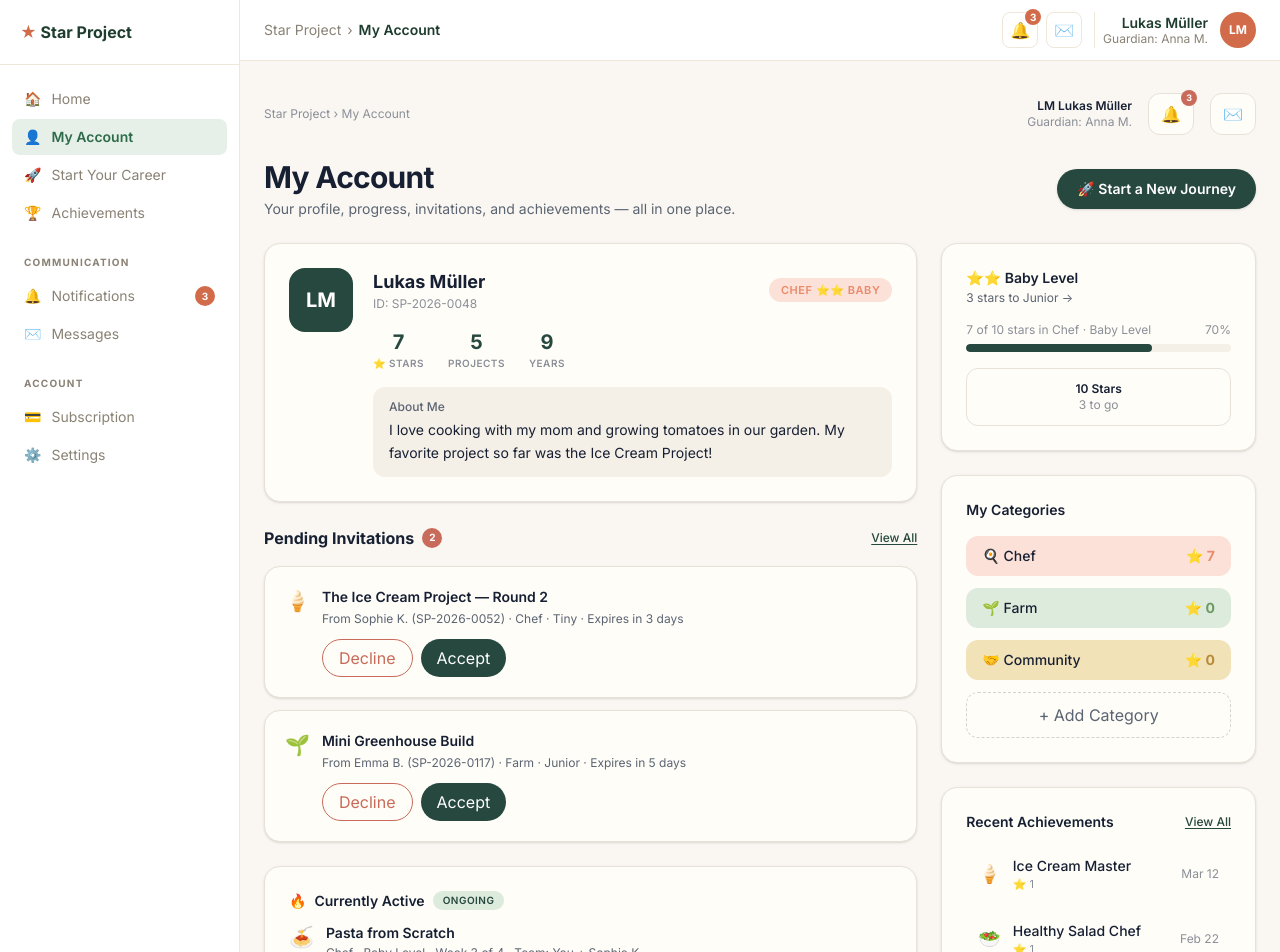
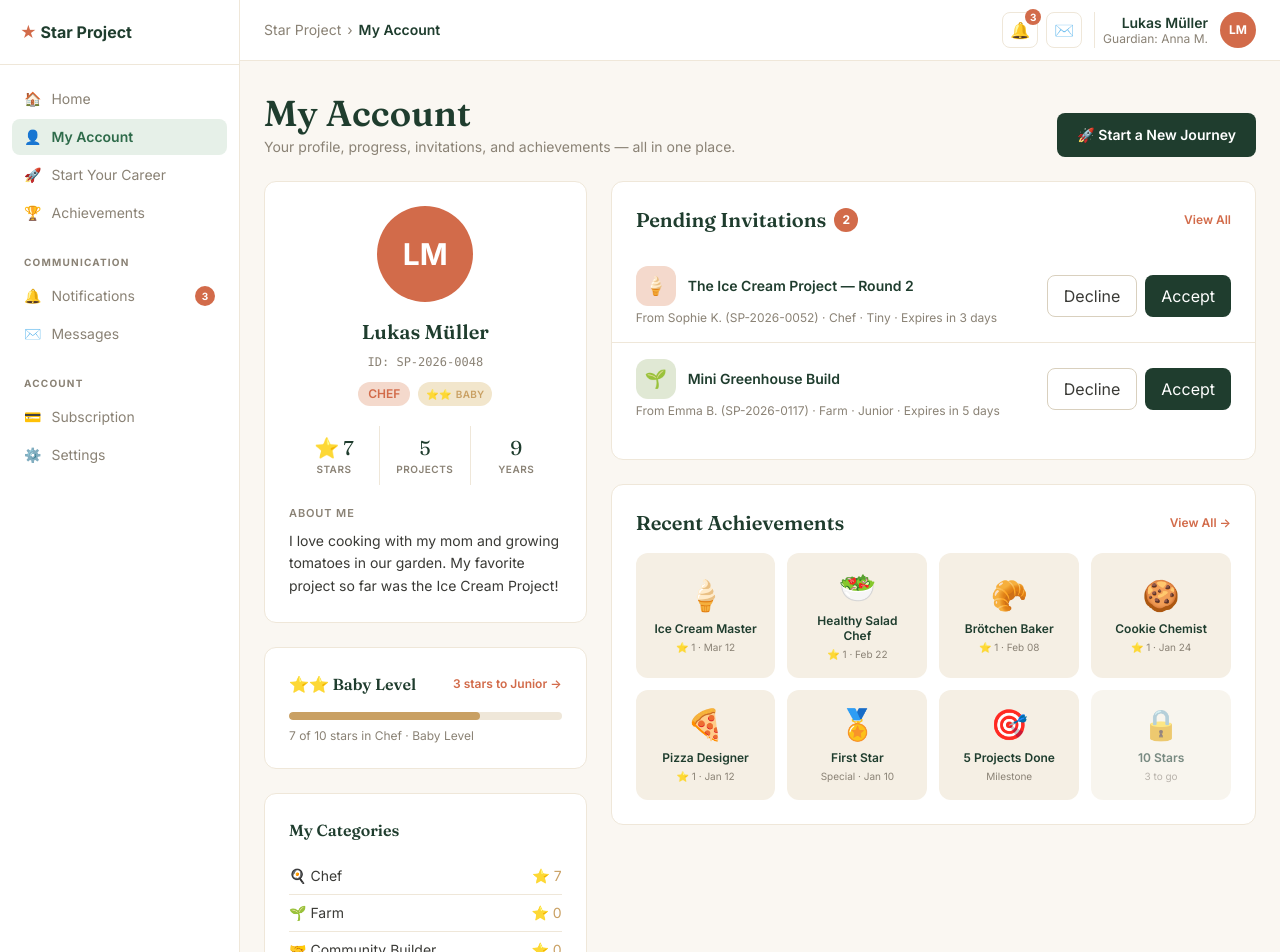
Before and after one commit to iyikbe/star-project-pwa, a React (Vite) app: page /account in a window 1280 px wide. Shown: the top 952 px of the page. Built offline with nearby package versions, Linux system fonts and the light colour scheme.

Commit message:
feat(account): rebuild my account page from mockup p.04 with shared components

```diff
--- a/src/features/account/AccountPage.tsx
+++ b/src/features/account/AccountPage.tsx
@@ -1,96 +1,27 @@
 import { Link } from 'react-router-dom'
+import { SectionEyebrow, IconTile, Pill } from '../../components/ui'
+import { LevelBadge } from '../../components/cards'
+import { CURRENT_USER } from '../../data/mock/users'
+import { RECENT_ACHIEVEMENTS } from '../../data/mock/achievements'
+import { LEVELS } from '../../lib/constants/levels'
+import { CATEGORIES } from '../../lib/constants/categories'
 
-type Invitation = {
-  icon: string
-  title: string
-  from: string
-  fromId: string
-  category: string
-  level: string
-  expiresIn: string
-}
+/* ─── Page header ─── */
 
-type Achievement = {
-  icon: string
-  title: string
-  label: string
-  date: string
-}
-
-const INVITATIONS: Invitation[] = [
-  {
-    icon: '🍦',
-    title: 'The Ice Cream Project — Round 2',
-    from: 'Sophie K.',
-    fromId: 'SP-2026-0052',
-    category: 'Chef',
-    level: 'Tiny',
-    expiresIn: '3 days',
-  },
-  {
-    icon: '🌱',
-    title: 'Mini Greenhouse Build',
-    from: 'Emma B.',
-    fromId: 'SP-2026-0117',
-    category: 'Farm',
-    level: 'Junior',
-    expiresIn: '5 days',
-  },
-]
-
-const ACHIEVEMENTS: Achievement[] = [
-  { icon: '🍦', title: 'Ice Cream Master', label: '⭐ 1', date: 'Mar 12' },
-  { icon: '🥗', title: 'Healthy Salad Chef', label: '⭐ 1', date: 'Feb 22' },
-  { icon: '🥐', title: 'Brötchen Baker', label: '⭐ 1', date: 'Feb 08' },
-  { icon: '🍪', title: 'Cookie Chemist', label: '⭐ 1', date: 'Jan 24' },
-  { icon: '🍕', title: 'Pizza Designer', label: '⭐ 1', date: 'Jan 12' },
-  { icon: '🏅', title: 'First Star', label: 'Special', date: 'Jan 10' },
-  { icon: '🎯', title: '5 Projects Done', label: 'Milestone', date: '' },
-]
-
-function TopBar() {
+function PageHeader() {
   return (
-    <div className="mb-6 flex flex-col gap-3 sm:flex-row sm:items-center sm:justify-between">
-      <p className="text-xs text-[#8A8F98]">Star Project › My Account</p>
-      <div className="flex items-center gap-4">
-        <div className="text-right text-xs">
-          <p className="font-semibold text-[#172033]">LM Lukas Müller</p>
-          <p className="text-[#8A8F98]">Guardian: Anna M.</p>
-        </div>
-        <button
-          type="button"
-          className="relative rounded-xl border border-[#E8E1D8] bg-[#FFFDF8] px-3 py-2 text-sm text-[#5B6472] hover:bg-[#F4EFE7]"
-        >
-          🔔
-          <span className="absolute -right-1 -top-1 flex h-4 w-4 items-center justify-center rounded-full bg-[#C96B5A] text-[9px] font-bold text-white">
-            3
-          </span>
-        </button>
-        <button
-          type="button"
-          className="rounded-xl border border-[#E8E1D8] bg-[#FFFDF8] px-3 py-2 text-sm text-[#5B6472] hover:bg-[#F4EFE7]"
-        >
-          ✉️
-        </button>
-      </div>
-    </div>
-  )
-}
-
-function HeaderSection() {
-  return (
-    <div className="mb-6 flex flex-col gap-4 sm:flex-row sm:items-center sm:justify-between">
+    <div className="flex flex-col gap-4 md:flex-row md:items-end md:justify-between">
       <div>
-        <h1 className="text-2xl font-bold tracking-tight text-[#172033] md:text-3xl">
+        <h1 className="font-serif text-3xl font-semibold tracking-normal text-sp-primary md:text-4xl">
           My Account
         </h1>
-        <p className="mt-1 text-sm text-[#5B6472]">
+        <p className="mt-1 text-sm text-sp-text-muted">
           Your profile, progress, invitations, and achievements — all in one place.
         </p>
       </div>
       <Link
         to="/start"
-        className="inline-flex items-center gap-1.5 rounded-full bg-[#26483E] px-5 py-2.5 text-sm font-semibold text-white shadow-sm transition-all hover:bg-[#1F3D35] hover:shadow-md"
+        className="inline-flex items-center gap-2 whitespace-nowrap rounded-lg bg-sp-primary px-5 py-3 text-sm font-semibold text-white transition-colors hover:bg-sp-primary-hover"
       >
         🚀 Start a New Journey
       </Link>
@@ -98,109 +29,113 @@ function HeaderSection() {
   )
 }
 
+/* ─── Card A — Profile ─── */
+
 function ProfileCard() {
   return (
-    <div className="rounded-2xl border border-[#E8E1D8] bg-[#FFFDF8] p-6 shadow-sm">
-      <div className="flex flex-col gap-5 sm:flex-row">
-        <div className="flex h-16 w-16 shrink-0 items-center justify-center rounded-2xl bg-[#26483E] text-xl font-bold text-white">
-          LM
+    <div className="rounded-xl border border-sp-border-soft bg-white p-6">
+      <div className="mx-auto flex h-24 w-24 items-center justify-center rounded-full bg-sp-coral text-3xl font-bold text-white">
+        {CURRENT_USER.childInitials}
       </div>
 
-        <div className="flex-1">
-          <div className="flex flex-col gap-2 sm:flex-row sm:items-center sm:justify-between">
-            <div>
-              <h2 className="text-lg font-bold text-[#172033]">Lukas Müller</h2>
-              <p className="text-xs text-[#8A8F98]">ID: SP-2026-0048</p>
-            </div>
-            <span className="inline-block self-start rounded-full bg-[#FCE1D8] px-3 py-1 text-[11px] font-semibold uppercase tracking-wider text-[#E98A6A] sm:self-auto">
-              CHEF ⭐⭐ BABY
+      <p className="font-serif mt-4 text-center text-xl font-semibold text-sp-primary">
+        {CURRENT_USER.childName}
+      </p>
+      <p className="mt-2 text-center font-mono text-xs text-sp-text-muted">
+        ID: {CURRENT_USER.studentId}
+      </p>
+
+      <div className="mt-3 flex justify-center gap-2">
+        <span className="inline-flex items-center gap-1 rounded-full bg-category-chef-bg px-2.5 py-1 text-xs font-semibold uppercase text-category-chef">
+          {CATEGORIES[CURRENT_USER.currentCategory].shortLabel}
         </span>
+        <LevelBadge level={CURRENT_USER.currentLevel} />
       </div>
 
-          <div className="mt-4 flex gap-6">
-            <div className="text-center">
-              <p className="text-xl font-bold text-[#26483E]">7</p>
-              <p className="text-[10px] font-semibold uppercase tracking-wider text-[#8A8F98]">
-                ⭐ STARS
-              </p>
+      <div className="mt-5 grid grid-cols-3 divide-x divide-sp-border-soft">
+        <div className="flex flex-col items-center py-2">
+          <p className="font-serif text-xl text-sp-primary">⭐ {CURRENT_USER.totalStars}</p>
+          <p className="text-[10px] font-semibold uppercase tracking-wider text-sp-text-muted">STARS</p>
         </div>
-            <div className="text-center">
-              <p className="text-xl font-bold text-[#26483E]">5</p>
-              <p className="text-[10px] font-semibold uppercase tracking-wider text-[#8A8F98]">
-                PROJECTS
-              </p>
+        <div className="flex flex-col items-center py-2">
+          <p className="font-serif text-xl text-sp-primary">{CURRENT_USER.projectsCompleted}</p>
+          <p className="text-[10px] font-semibold uppercase tracking-wider text-sp-text-muted">PROJECTS</p>
         </div>
-            <div className="text-center">
-              <p className="text-xl font-bold text-[#26483E]">9</p>
-              <p className="text-[10px] font-semibold uppercase tracking-wider text-[#8A8F98]">
-                YEARS
-              </p>
+        <div className="flex flex-col items-center py-2">
+          <p className="font-serif text-xl text-sp-primary">{CURRENT_USER.age}</p>
+          <p className="text-[10px] font-semibold uppercase tracking-wider text-sp-text-muted">YEARS</p>
         </div>
       </div>
 
-          <div className="mt-4 rounded-xl bg-[#F4EFE7] px-4 py-3">
-            <p className="text-xs font-medium text-[#5B6472]">About Me</p>
-            <p className="mt-1 text-sm leading-relaxed text-[#172033]">
-              I love cooking with my mom and growing tomatoes in our garden. My favorite project so
-              far was the Ice Cream Project!
-            </p>
-          </div>
-        </div>
+      <div className="mt-5">
+        <SectionEyebrow color="muted">ABOUT ME</SectionEyebrow>
+        <p className="mt-2 text-sm leading-relaxed text-sp-text-primary">{CURRENT_USER.aboutMe}</p>
       </div>
     </div>
   )
 }
 
-function ProgressCard() {
+/* ─── Card B — Level progress ─── */
+
+function LevelProgressCard() {
+  const level = LEVELS[CURRENT_USER.currentLevel]
+
   return (
-    <div className="rounded-2xl border border-[#E8E1D8] bg-[#FFFDF8] p-6 shadow-sm">
-      <p className="text-sm font-semibold text-[#172033]">⭐⭐ Baby Level</p>
-      <p className="mt-0.5 text-xs text-[#5B6472]">3 stars to Junior →</p>
+    <div className="rounded-xl border border-sp-border-soft bg-white p-5 md:p-6">
+      <div className="flex items-center justify-between">
+        <h3 className="font-serif flex items-center gap-2 text-base font-semibold text-sp-primary">
+          {level.starsDisplay} {level.label} Level
+        </h3>
+        <span className="text-xs font-semibold text-sp-coral hover:underline">
+          3 stars to Junior →
+        </span>
+      </div>
 
       <div className="mt-4">
-        <div className="flex items-center justify-between text-xs text-[#8A8F98]">
-          <span>7 of 10 stars in Chef · Baby Level</span>
-          <span>70%</span>
-        </div>
-        <div className="mt-1.5 h-2 w-full overflow-hidden rounded-full bg-[#F4EFE7]">
-          <div className="h-full w-[70%] rounded-full bg-[#26483E]" />
+        <div className="h-2 w-full overflow-hidden rounded-full bg-sp-border-soft">
+          <div className="h-full rounded-full bg-sp-gold" style={{ width: '70%' }} />
         </div>
       </div>
-
-      <div className="mt-4 rounded-xl border border-[#E8E1D8] px-4 py-3">
-        <p className="text-center text-xs text-[#8A8F98]">
-          <span className="font-semibold text-[#172033]">10 Stars</span>
-          <br />
-          3 to go
+      <p className="mt-2 text-xs text-sp-text-muted">
+        {CURRENT_USER.totalStars} of 10 stars in Chef · Baby Level
       </p>
-      </div>
     </div>
   )
 }
 
+/* ─── Card C — My Categories ─── */
+
+const CATEGORY_LIST = [
+  { slug: 'chef' as const, name: 'Chef', emoji: '🍳', stars: 7 },
+  { slug: 'farm' as const, name: 'Farm', emoji: '🌱', stars: 0 },
+  { slug: 'community' as const, name: 'Community', emoji: '🤝', stars: 0 },
+]
+
 function CategoriesCard() {
   return (
-    <div className="rounded-2xl border border-[#E8E1D8] bg-[#FFFDF8] p-6 shadow-sm">
-      <p className="mb-4 text-sm font-semibold text-[#172033]">My Categories</p>
+    <div className="rounded-xl border border-sp-border-soft bg-white p-5 md:p-6">
+      <h3 className="font-serif text-base font-semibold text-sp-primary">My Categories</h3>
 
-      <div className="space-y-3">
-        <div className="flex items-center justify-between rounded-xl bg-[#FCE1D8] px-4 py-2.5">
-          <span className="text-sm font-medium text-[#172033]">🍳 Chef</span>
-          <span className="text-sm font-bold text-[#E98A6A]">⭐ 7</span>
+      <div className="mt-4 divide-y divide-sp-border-soft">
+        {CATEGORY_LIST.map((cat) => {
+          const info = CATEGORIES[cat.slug]
+          return (
+            <div
+              key={cat.slug}
+              className="flex items-center justify-between py-2 last:border-0"
+            >
+              <span className="text-sm text-sp-text-primary">{info.emoji} {info.label}</span>
+              <span className="text-sm" style={{ color: '#C9A063' }}>
+                ⭐ {cat.stars}
+              </span>
             </div>
-        <div className="flex items-center justify-between rounded-xl bg-[#DDEBDD] px-4 py-2.5">
-          <span className="text-sm font-medium text-[#172033]">🌱 Farm</span>
-          <span className="text-sm font-bold text-[#6C9A63]">⭐ 0</span>
-        </div>
-        <div className="flex items-center justify-between rounded-xl bg-[#F2E2B8] px-4 py-2.5">
-          <span className="text-sm font-medium text-[#172033]">🤝 Community</span>
-          <span className="text-sm font-bold text-[#B88A3A]">⭐ 0</span>
-        </div>
+          )
+        })}
       </div>
 
       <button
         type="button"
-        className="mt-3 w-full rounded-xl border border-dashed border-[#D8D3CA] px-4 py-2.5 text-sm font-medium text-[#5B6472] transition-colors hover:border-[#26483E] hover:text-[#26483E]"
+        className="mt-4 w-full rounded-lg border border-sp-border-input bg-white py-2.5 text-sm font-semibold text-sp-primary transition-colors hover:bg-sp-bg-card-muted"
       >
         + Add Category
       </button>
@@ -208,86 +143,62 @@ function CategoriesCard() {
   )
 }
 
-function InvitationCard({ invitation }: { invitation: Invitation }) {
+/* ─── Card D — Pending Invitations ─── */
+
+const INVITATIONS = [
+  {
+    icon: '🍦',
+    tint: 'chef' as const,
+    title: 'The Ice Cream Project — Round 2',
+    detail: 'From Sophie K. (SP-2026-0052) · Chef · Tiny · Expires in 3 days',
+  },
+  {
+    icon: '🌱',
+    tint: 'farm' as const,
+    title: 'Mini Greenhouse Build',
+    detail: 'From Emma B. (SP-2026-0117) · Farm · Junior · Expires in 5 days',
+  },
+]
+
+function InvitationsCard() {
   return (
-    <div className="rounded-2xl border border-[#E8E1D8] bg-[#FFFDF8] p-5 shadow-sm">
-      <div className="flex items-start gap-3">
-        <span className="text-xl">{invitation.icon}</span>
+    <div className="rounded-xl border border-sp-border-soft bg-white p-5 md:p-6">
+      <div className="flex items-center justify-between">
+        <div className="flex items-center gap-2">
+          <h3 className="font-serif text-lg font-semibold text-sp-primary md:text-xl">
+            Pending Invitations
+          </h3>
+          <span className="flex h-6 w-6 items-center justify-center rounded-full bg-sp-coral text-xs font-bold text-white">
+            2
+          </span>
+        </div>
+        <span className="text-xs font-semibold text-sp-coral hover:underline">View All</span>
+      </div>
+
+      <div className="-mx-5 mt-4 divide-y divide-sp-border-soft md:-mx-6">
+        {INVITATIONS.map((inv) => (
+          <div key={inv.title} className="flex flex-col gap-3 px-5 py-4 md:flex-row md:items-center md:gap-4 md:px-6">
             <div className="flex-1">
-          <p className="text-sm font-semibold text-[#172033]">{invitation.title}</p>
-          <p className="mt-1 text-xs text-[#5B6472]">
-            From {invitation.from} ({invitation.fromId}) · {invitation.category} · {invitation.level}{' '}
-            · Expires in {invitation.expiresIn}
-          </p>
-          <div className="mt-3 flex gap-2">
+              <div className="flex items-center gap-3">
+                <IconTile size="md" tint={inv.tint}>{inv.icon}</IconTile>
+                <p className="text-sm font-semibold text-sp-primary">{inv.title}</p>
+              </div>
+              <p className="mt-1 text-xs text-sp-text-muted">{inv.detail}</p>
+            </div>
+            <div className="flex gap-2 md:flex-shrink-0">
               <button
                 type="button"
-              className="rounded-full border border-[#C96B5A] px-4 py-1.5 text-xs font-medium text-[#C96B5A] transition-colors hover:bg-[#C96B5A] hover:text-white"
+                className="rounded-lg border border-sp-border-input bg-white px-4 py-2 text-sm font-semibold text-sp-text-primary transition-colors hover:bg-sp-bg-card-muted"
               >
                 Decline
               </button>
               <button
                 type="button"
-              className="rounded-full bg-[#26483E] px-4 py-1.5 text-xs font-medium text-white transition-colors hover:bg-[#1F3D35]"
+                className="rounded-lg bg-sp-primary px-4 py-2 text-sm font-semibold text-white transition-colors hover:bg-sp-primary-hover"
               >
                 Accept
               </button>
             </div>
-        </div>
-      </div>
-    </div>
-  )
-}
-
-function InvitationsSection() {
-  return (
-    <div>
-      <div className="mb-4 flex items-center justify-between">
-        <div className="flex items-center gap-2">
-          <h2 className="text-base font-bold text-[#172033]">Pending Invitations</h2>
-          <span className="flex h-5 w-5 items-center justify-center rounded-full bg-[#C96B5A] text-[10px] font-bold text-white">
-            2
-          </span>
-        </div>
-        <a href="#" className="text-xs font-medium text-[#26483E] underline underline-offset-2">
-          View All
-        </a>
-      </div>
-      <div className="space-y-3">
-        {INVITATIONS.map((inv) => (
-          <InvitationCard key={inv.fromId} invitation={inv} />
-        ))}
-      </div>
-    </div>
-  )
-}
-
-function AchievementsSection() {
-  return (
-    <div className="rounded-2xl border border-[#E8E1D8] bg-[#FFFDF8] p-6 shadow-sm">
-      <div className="mb-4 flex items-center justify-between">
-        <h2 className="text-sm font-semibold text-[#172033]">Recent Achievements</h2>
-        <a href="#" className="text-xs font-medium text-[#26483E] underline underline-offset-2">
-          View All
-        </a>
-      </div>
-
-      <div className="space-y-3">
-        {ACHIEVEMENTS.map((a) => (
-          <div
-            key={a.title}
-            className="flex items-center justify-between rounded-xl px-3 py-2 transition-colors hover:bg-[#F4EFE7]"
-          >
-            <div className="flex items-center gap-3">
-              <span className="text-lg">{a.icon}</span>
-              <div>
-                <p className="text-sm font-medium text-[#172033]">{a.title}</p>
-                {a.label && (
-                  <p className="text-[11px] text-[#8A8F98]">{a.label}</p>
-                )}
-              </div>
-            </div>
-            {a.date && <span className="text-xs text-[#8A8F98]">{a.date}</span>}
           </div>
         ))}
       </div>
@@ -295,55 +206,105 @@ function AchievementsSection() {
   )
 }
 
+/* ─── Card E — Recent Achievements ─── */
+
+function AchievementsCard() {
+  return (
+    <div className="rounded-xl border border-sp-border-soft bg-white p-5 md:p-6">
+      <div className="flex items-center justify-between">
+        <h3 className="font-serif text-lg font-semibold text-sp-primary md:text-xl">
+          Recent Achievements
+        </h3>
+        <span className="text-xs font-semibold text-sp-coral hover:underline">View All →</span>
+      </div>
+
+      <div className="mt-4 grid grid-cols-2 gap-3 md:grid-cols-4">
+        {RECENT_ACHIEVEMENTS.map((a) => {
+          const isLocked = a.isLocked
+          return (
+            <div
+              key={a.id}
+              className={`flex flex-col items-center justify-center rounded-xl bg-sp-bg-card-muted p-4 text-center ${
+                isLocked ? 'opacity-60' : ''
+              }`}
+            >
+              <span className="text-3xl" aria-hidden="true">{a.emoji}</span>
+              <p className="mt-2 text-xs font-semibold leading-tight text-sp-primary">{a.title}</p>
+              <p className="mt-1 text-[10px] text-sp-text-muted">
+                {a.type === 'project' && a.date
+                  ? `⭐ ${a.starsEarned} · ${a.date}`
+                  : a.type === 'special' && a.date
+                    ? `Special · ${a.date}`
+                    : a.type === 'milestone'
+                      ? 'Milestone'
+                      : a.type === 'locked' && a.progressNote
+                        ? a.progressNote
+                        : ''}
+              </p>
+            </div>
+          )
+        })}
+      </div>
+    </div>
+  )
+}
+
+/* ─── Section 3 — Currently Active ─── */
+
 function ActiveSection() {
   return (
-    <div className="rounded-2xl border border-[#E8E1D8] bg-[#FFFDF8] p-6 shadow-sm">
-      <div className="mb-3 flex items-center gap-2">
-        <span className="text-sm">🔥</span>
-        <h2 className="text-sm font-semibold text-[#172033]">Currently Active</h2>
-        <span className="rounded-full bg-[#DDEBDD] px-2.5 py-0.5 text-[10px] font-semibold uppercase tracking-wider text-[#26483E]">
-          ONGOING
-        </span>
+    <div className="rounded-xl border border-sp-border-soft bg-white p-5 md:p-6">
+      <div className="flex flex-col gap-4 md:flex-row md:items-center">
+        <div className="flex flex-1 items-center gap-4">
+          <IconTile size="lg" tint="chef">🍝</IconTile>
+          <div className="flex-1">
+            <div className="flex items-center gap-2">
+              <SectionEyebrow color="primary">🔥 CURRENTLY ACTIVE</SectionEyebrow>
+              <Pill variant="pending" size="sm">ONGOING</Pill>
             </div>
-
-      <div className="flex items-start gap-3">
-        <span className="text-xl">🍝</span>
-        <div className="flex-1">
-          <p className="text-sm font-semibold text-[#172033]">Pasta from Scratch</p>
-          <p className="mt-0.5 text-xs text-[#5B6472]">
+            <h3 className="font-serif mt-2 text-lg font-semibold text-sp-primary md:text-xl">
+              Pasta from Scratch
+            </h3>
+            <p className="mt-1 text-xs text-sp-text-muted">
               Chef · Baby Level · Week 3 of 4 · Team: You + Sophie K.
             </p>
+            <div className="mt-3 h-1.5 w-full max-w-xs overflow-hidden rounded-full bg-sp-border-soft">
+              <div className="h-full rounded-full bg-sp-gold" style={{ width: '72%' }} />
+            </div>
+          </div>
+        </div>
         <Link
-            to="/projects/1/workspace"
-            className="mt-3 inline-flex items-center gap-1 rounded-full bg-[#26483E] px-4 py-1.5 text-xs font-semibold text-white transition-colors hover:bg-[#1F3D35]"
+          to="/projects/pasta-from-scratch/workspace"
+          className="inline-flex shrink-0 items-center whitespace-nowrap rounded-lg bg-sp-primary px-5 py-3 text-sm font-semibold text-white transition-colors hover:bg-sp-primary-hover"
         >
           Open Project →
         </Link>
       </div>
     </div>
+  )
+}
+
+/* ─── Page export ─── */
+
+export function AccountPage() {
+  return (
+    <div className="flex flex-col gap-6">
+      <PageHeader />
+
+      <div className="grid gap-6 lg:grid-cols-[1fr_2fr]">
+        <div className="flex flex-col gap-6">
+          <ProfileCard />
+          <LevelProgressCard />
+          <CategoriesCard />
+        </div>
+
+        <div className="space-y-6">
+          <InvitationsCard />
+          <AchievementsCard />
+        </div>
+      </div>
+
+      <ActiveSection />
     </div>
   )
 }
-
-export function AccountPage() {
-  return (
-    <div>
-      <TopBar />
-      <HeaderSection />
-
-      <div className="grid gap-6 lg:grid-cols-3">
-        <div className="space-y-6 lg:col-span-2">
-          <ProfileCard />
-          <InvitationsSection />
-          <ActiveSection />
-        </div>
-
-        <div className="space-y-6">
-          <ProgressCard />
-          <CategoriesCard />
-          <AchievementsSection />
-        </div>
-      </div>
-    </div>
-  )
-}
```
Lines whose indentation alone changed are shown as unchanged.
